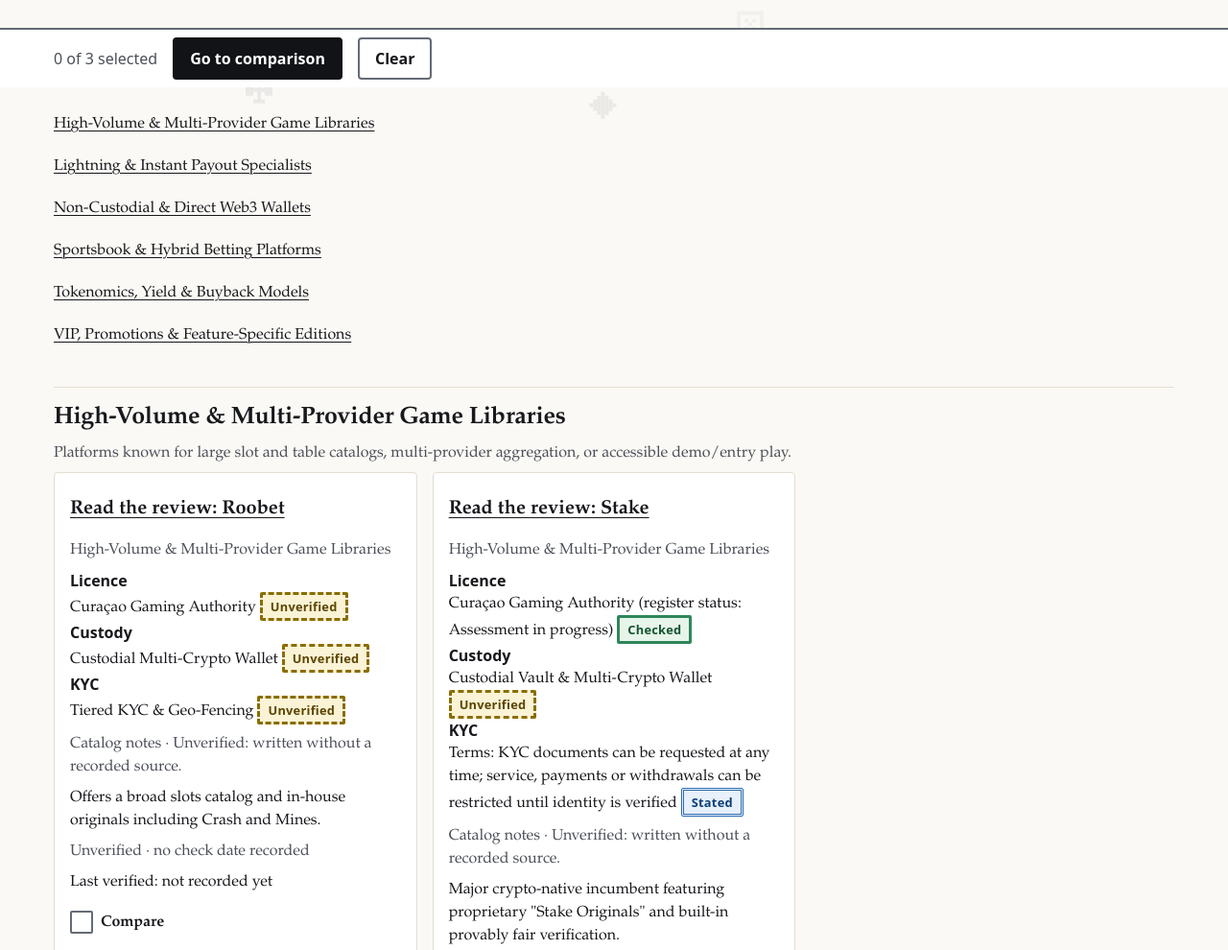
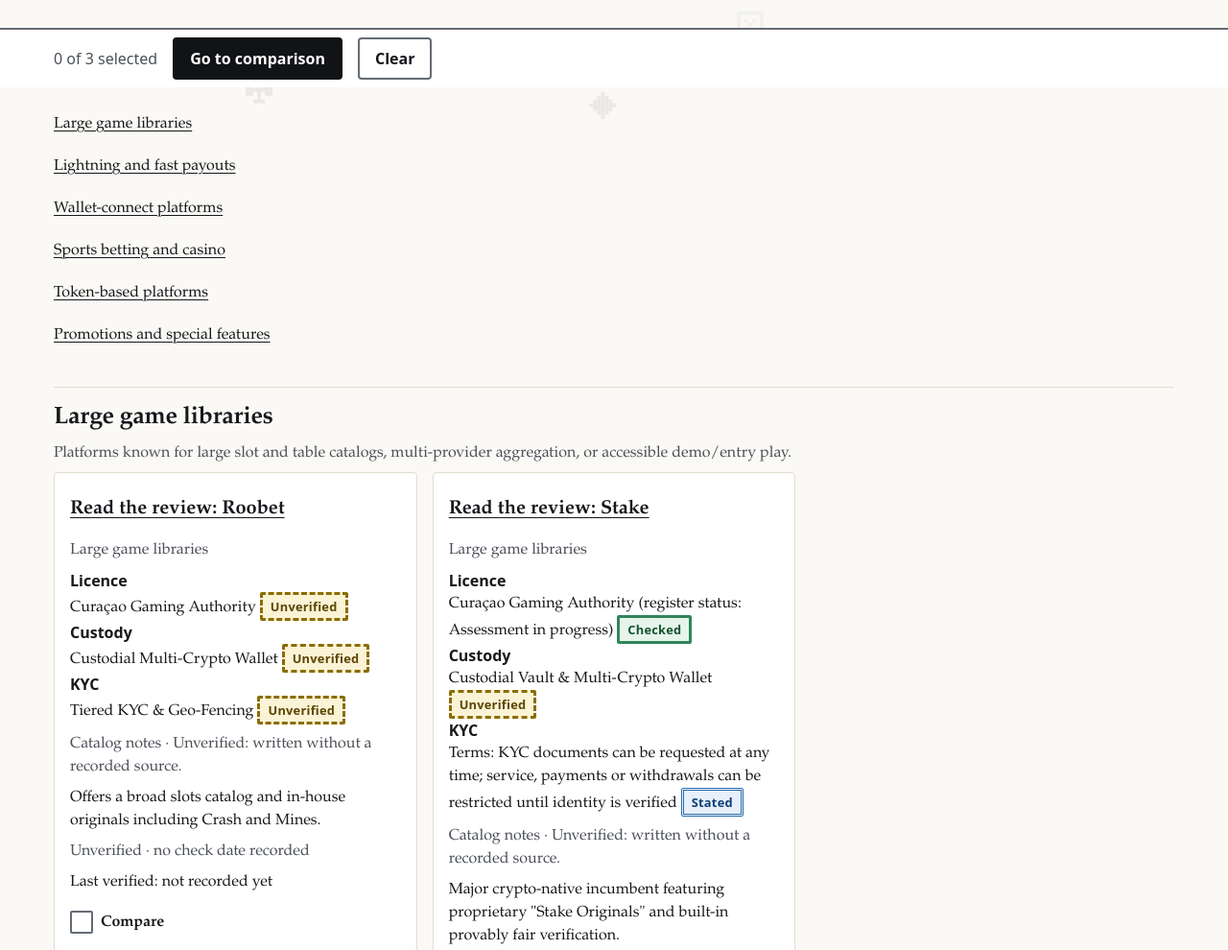
Before and after one commit to shotgunsmiley/UnderReview, a plain HTML site: page mocks/home.html in a window 1280 px wide. Shown: the part 662-1652 px from the top of the page at 96% size. Drawn offline with Linux system fonts and the light colour scheme; files that its build step writes are made by us from their sources.

Commit message:
Apply the category rename to mocks and WIREFRAMES.md
Reference files now use the same six names as the site. The ASCII
breadcrumb box in WIREFRAMES.md was re-wrapped by hand.

Claude-Session: https://claude.ai/code/session_018TD21HJiwxryPSxAfN3AFj

```diff
--- a/mocks/home.html
+++ b/mocks/home.html
@@ -50,12 +50,12 @@
 <label class="control-label" for="category">Category</label>
 <select class="control-select" id="category">
 <option>All categories</option>
-<option>High-Volume &amp; Multi-Provider Game Libraries</option>
-<option>Lightning &amp; Instant Payout Specialists</option>
-<option>Non-Custodial &amp; Direct Web3 Wallets</option>
-<option>Sportsbook &amp; Hybrid Betting Platforms</option>
-<option>Tokenomics, Yield &amp; Buyback Models</option>
-<option>VIP, Promotions &amp; Feature-Specific Editions</option>
+<option>Large game libraries</option>
+<option>Lightning and fast payouts</option>
+<option>Wallet-connect platforms</option>
+<option>Sports betting and casino</option>
+<option>Token-based platforms</option>
+<option>Promotions and special features</option>
 </select>
 </div>
 <div>
@@ -79,17 +79,17 @@
 <div class="wrap page-stack">
 <nav aria-label="Categories">
 <ul class="list-plain" role="list">
-<li><a class="link-standalone" href="#game-libraries">High-Volume &amp; Multi-Provider Game Libraries</a></li>
-<li><a class="link-standalone" href="#lightning-instant">Lightning &amp; Instant Payout Specialists</a></li>
-<li><a class="link-standalone" href="#non-custodial-web3">Non-Custodial &amp; Direct Web3 Wallets</a></li>
-<li><a class="link-standalone" href="#sportsbook-hybrid">Sportsbook &amp; Hybrid Betting Platforms</a></li>
-<li><a class="link-standalone" href="#tokenomics-yield">Tokenomics, Yield &amp; Buyback Models</a></li>
-<li><a class="link-standalone" href="#vip-feature-editions">VIP, Promotions &amp; Feature-Specific Editions</a></li>
+<li><a class="link-standalone" href="#game-libraries">Large game libraries</a></li>
+<li><a class="link-standalone" href="#lightning-instant">Lightning and fast payouts</a></li>
+<li><a class="link-standalone" href="#non-custodial-web3">Wallet-connect platforms</a></li>
+<li><a class="link-standalone" href="#sportsbook-hybrid">Sports betting and casino</a></li>
+<li><a class="link-standalone" href="#tokenomics-yield">Token-based platforms</a></li>
+<li><a class="link-standalone" href="#vip-feature-editions">Promotions and special features</a></li>
 </ul>
 </nav>
 <!-- mock: each group shows a representative subset; Phase 6 renders every entry in the group -->
 <section class="stack-1" aria-labelledby="game-libraries">
-<h2 id="game-libraries">High-Volume &amp; Multi-Provider Game Libraries</h2>
+<h2 id="game-libraries">Large game libraries</h2>
 <p class="text-muted">Platforms known for large slot and table catalogs, multi-provider aggregation, or accessible demo/entry play.</p>
 <ul class="list-plain no-js" role="list">
 <li><a class="link-standalone" href="/review/roobet/">Roobet</a></li>
@@ -98,7 +98,7 @@
 <ul class="card-grid js-only">
 <li><article class="card">
 <h3><a class="link-standalone" href="/review/roobet/">Read the review: Roobet</a></h3>
-<p class="text-muted">High-Volume &amp; Multi-Provider Game Libraries</p>
+<p class="text-muted">Large game libraries</p>
 <dl>
 <div class="glance-field"><dt>Licence</dt><dd>Curaçao Gaming Authority <span class="badge" data-status="unverified">Unverified</span></dd></div>
 <div class="glance-field"><dt>Custody</dt><dd>Custodial Multi-Crypto Wallet <span class="badge" data-status="unverified">Unverified</span></dd></div>
@@ -112,7 +112,7 @@
 </article></li>
 <li><article class="card">
 <h3><a class="link-standalone" href="review-stake.html">Read the review: Stake</a></h3>
-<p class="text-muted">High-Volume &amp; Multi-Provider Game Libraries</p>
+<p class="text-muted">Large game libraries</p>
 <dl>
 <div class="glance-field"><dt>Licence</dt><dd>Curaçao Gaming Authority (register status: Assessment in progress) <span class="badge" data-status="checked">Checked</span></dd></div>
 <div class="glance-field"><dt>Custody</dt><dd>Custodial Vault &amp; Multi-Crypto Wallet <span class="badge" data-status="unverified">Unverified</span></dd></div>
@@ -127,7 +127,7 @@
 </ul>
 </section>
 <section class="stack-1" aria-labelledby="lightning-instant">
-<h2 id="lightning-instant">Lightning &amp; Instant Payout Specialists</h2>
+<h2 id="lightning-instant">Lightning and fast payouts</h2>
 <p class="text-muted">Platforms prioritizing Bitcoin Lightning Network channels, low-fee high-throughput chains, and rapid crypto withdrawals.</p>
 <ul class="list-plain no-js" role="list">
 <li><a class="link-standalone" href="/review/betpanda/">BetPanda</a></li>
@@ -135,7 +135,7 @@
 <ul class="card-grid js-only">
 <li><article class="card">
 <h3><a class="link-standalone" href="/review/betpanda/">Read the review: BetPanda</a></h3>
-<p class="text-muted">Lightning &amp; Instant Payout Specialists</p>
+<p class="text-muted">Lightning and fast payouts</p>
 <dl>
 <div class="glance-field"><dt>Licence</dt><dd>Offshore Crypto Registration <span class="badge" data-status="unverified">Unverified</span></dd></div>
 <div class="glance-field"><dt>Custody</dt><dd>Custodial Lightning-Enabled Wallet <span class="badge" data-status="unverified">Unverified</span></dd></div>
@@ -150,7 +150,7 @@
 </ul>
 </section>
 <section class="stack-1" aria-labelledby="non-custodial-web3">
-<h2 id="non-custodial-web3">Non-Custodial &amp; Direct Web3 Wallets</h2>
+<h2 id="non-custodial-web3">Wallet-connect platforms</h2>
 <p class="text-muted">Platforms emphasizing direct Web3 wallet connections, smart-contract escrow, or public on-chain betting ledgers.</p>
 <ul class="list-plain no-js" role="list">
 <li><a class="link-standalone" href="/review/coincasino/">CoinCasino</a></li>
@@ -158,7 +158,7 @@
 <ul class="card-grid js-only">
 <li><article class="card">
 <h3><a class="link-standalone" href="/review/coincasino/">Read the review: CoinCasino</a></h3>
-<p class="text-muted">Non-Custodial &amp; Direct Web3 Wallets</p>
+<p class="text-muted">Wallet-connect platforms</p>
 <dl>
 <div class="glance-field"><dt>Licence</dt><dd>Offshore Crypto Licensing <span class="badge" data-status="unverified">Unverified</span></dd></div>
 <div class="glance-field"><dt>Custody</dt><dd>Multi-Wallet Connection + Platform Cashier <span class="badge" data-status="unverified">Unverified</span></dd></div>
@@ -173,7 +173,7 @@
 </ul>
 </section>
 <section class="stack-1" aria-labelledby="sportsbook-hybrid">
-<h2 id="sportsbook-hybrid">Sportsbook &amp; Hybrid Betting Platforms</h2>
+<h2 id="sportsbook-hybrid">Sports betting and casino</h2>
 <p class="text-muted">Platforms pairing casino games with sportsbooks, live betting, esports odds, or crypto poker rooms.</p>
 <ul class="list-plain no-js" role="list">
 <li><a class="link-standalone" href="/review/cloudbet/">Cloudbet</a></li>
@@ -182,7 +182,7 @@
 <ul class="card-grid js-only">
 <li><article class="card">
 <h3><a class="link-standalone" href="/review/cloudbet/">Read the review: Cloudbet</a></h3>
-<p class="text-muted">Sportsbook &amp; Hybrid Betting Platforms</p>
+<p class="text-muted">Sports betting and casino</p>
 <dl>
 <div class="glance-field"><dt>Licence</dt><dd>Curaçao Gaming Authority (register status: Assessment in progress) <span class="badge" data-status="checked">Checked</span></dd></div>
 <div class="glance-field"><dt>Custody</dt><dd>Custodial Multi-Crypto Wallet <span class="badge" data-status="unverified">Unverified</span></dd></div>
@@ -196,7 +196,7 @@
 </article></li>
 <li><article class="card">
 <h3><a class="link-standalone" href="/review/thunderpick/">Read the review: Thunderpick</a></h3>
-<p class="text-muted">Sportsbook &amp; Hybrid Betting Platforms</p>
+<p class="text-muted">Sports betting and casino</p>
 <dl>
 <div class="glance-field"><dt>Licence</dt><dd>Curaçao Gaming Oversight <span class="badge" data-status="unverified">Unverified</span></dd></div>
 <div class="glance-field"><dt>Custody</dt><dd>Custodial Crypto Wallet Cashier <span class="badge" data-status="unverified">Unverified</span></dd></div>
@@ -211,7 +211,7 @@
 </ul>
 </section>
 <section class="stack-1" aria-labelledby="tokenomics-yield">
-<h2 id="tokenomics-yield">Tokenomics, Yield &amp; Buyback Models</h2>
+<h2 id="tokenomics-yield">Token-based platforms</h2>
 <p class="text-muted">Platforms using native tokens, staking, profit-sharing, rakeback tokens, or public buyback-and-burn mechanics.</p>
 <ul class="list-plain no-js" role="list">
 <li><a class="link-standalone" href="/review/bcgame/">BC.Game</a></li>
@@ -220,7 +220,7 @@
 <ul class="card-grid js-only">
 <li><article class="card">
 <h3><a class="link-standalone" href="/review/bcgame/">Read the review: BC.Game</a></h3>
-<p class="text-muted">Tokenomics, Yield &amp; Buyback Models</p>
+<p class="text-muted">Token-based platforms</p>
 <dl>
 <div class="glance-field"><dt>Licence</dt><dd>Anjouan (as stated by the casino; not confirmed on the regulator's register) <span class="badge" data-status="stated">Stated</span></dd></div>
 <div class="glance-field"><dt>Custody</dt><dd>Custodial Multi-Chain Platform Wallet <span class="badge" data-status="unverified">Unverified</span></dd></div>
@@ -234,7 +234,7 @@
 </article></li>
 <li><article class="card">
 <h3><a class="link-standalone" href="/review/rollbit/">Read the review: Rollbit</a></h3>
-<p class="text-muted">Tokenomics, Yield &amp; Buyback Models</p>
+<p class="text-muted">Token-based platforms</p>
 <dl>
 <div class="glance-field"><dt>Licence</dt><dd>Curaçao Gaming Oversight <span class="badge" data-status="unverified">Unverified</span></dd></div>
 <div class="glance-field"><dt>Custody</dt><dd>Custodial Trading &amp; Casino Account <span class="badge" data-status="unverified">Unverified</span></dd></div>
@@ -249,7 +249,7 @@
 </ul>
 </section>
 <section class="stack-1" aria-labelledby="vip-feature-editions">
-<h2 id="vip-feature-editions">VIP, Promotions &amp; Feature-Specific Editions</h2>
+<h2 id="vip-feature-editions">Promotions and special features</h2>
 <p class="text-muted">Platforms and specialized feature entries covering loyalty tier-matching, promotions, no-turnover rules, risk-based KYC, and regional/2026 launches.</p>
 <ul class="list-plain no-js" role="list">
 <li><a class="link-standalone" href="/review/megadice/">Mega Dice</a></li>
@@ -258,7 +258,7 @@
 <ul class="card-grid js-only">
 <li><article class="card">
 <h3><a class="link-standalone" href="/review/megadice/">Read the review: Mega Dice</a></h3>
-<p class="text-muted">VIP, Promotions &amp; Feature-Specific Editions</p>
+<p class="text-muted">Promotions and special features</p>
 <dl>
 <div class="glance-field"><dt>Licence</dt><dd>Curaçao Gaming Oversight <span class="badge" data-status="unverified">Unverified</span></dd></div>
 <div class="glance-field"><dt>Custody</dt><dd>Custodial Account + NFT Rewards <span class="badge" data-status="unverified">Unverified</span></dd></div>
@@ -272,7 +272,7 @@
 </article></li>
 <li><article class="card">
 <h3><a class="link-standalone" href="/review/vbet/">Read the review: Vbet</a></h3>
-<p class="text-muted">VIP, Promotions &amp; Feature-Specific Editions</p>
+<p class="text-muted">Promotions and special features</p>
 <dl>
 <div class="glance-field"><dt>Licence</dt><dd>Curaçao Gaming Authority (register status: Granted) <span class="badge" data-status="checked">Checked</span></dd></div>
 <div class="glance-field"><dt>Custody</dt><dd>No custody wording found in the terms read <span class="badge" data-status="unknown">Unknown</span></dd></div>
```
Also changed, not shown: mocks/compare.html (+4 -4 lines), mocks/review-stake.html (+1 -1 lines), 1 other file.
